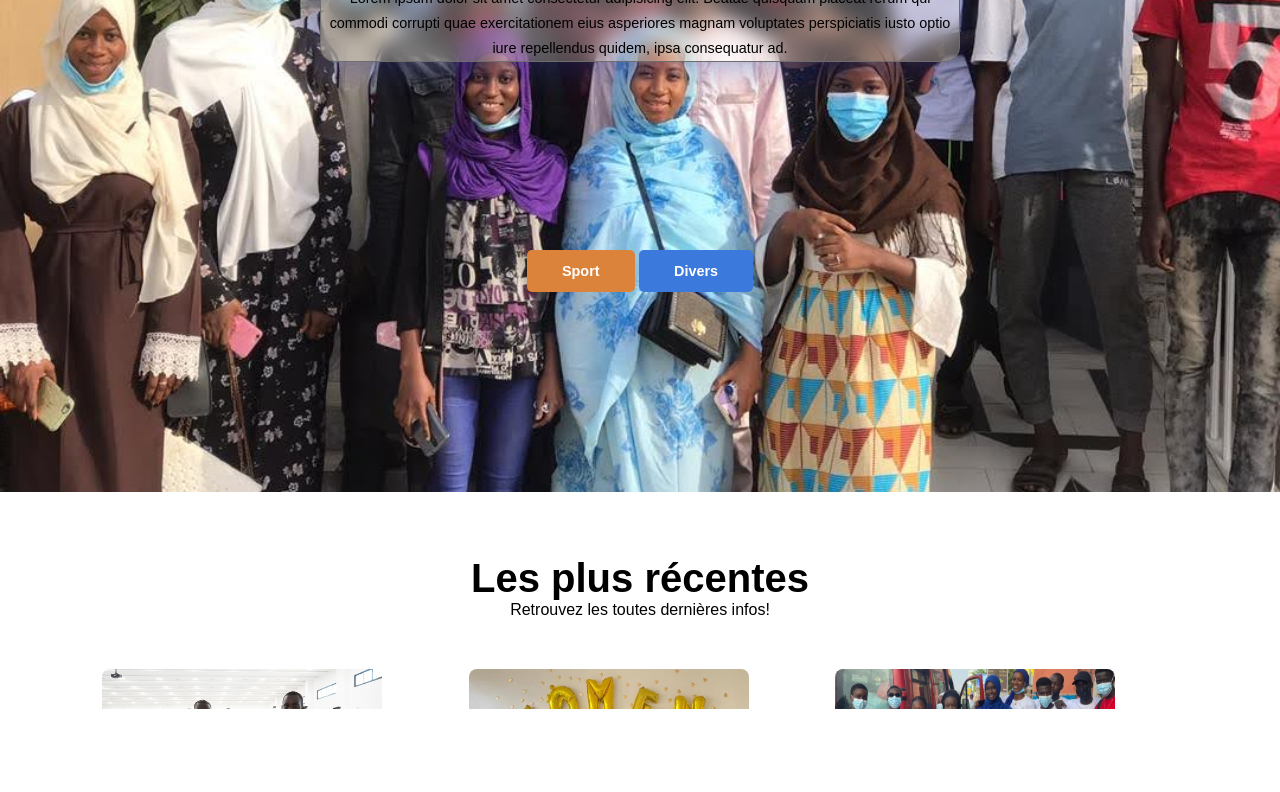
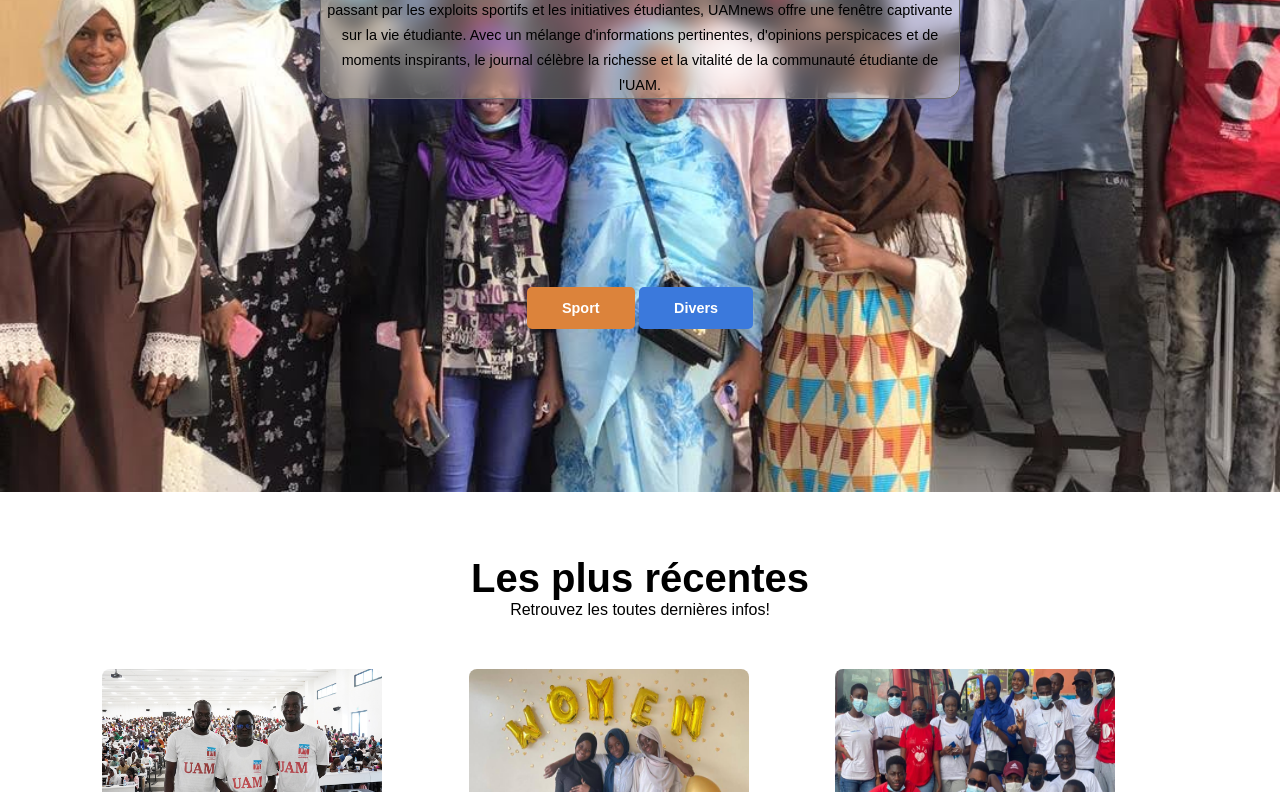
Before and after one commit to Mustafaa-nd/UAMnews, a plain HTML site: page index.html in a window 1280 px wide. Shown: the part 308-1100 px from the top of the page. Drawn offline with Linux system fonts and the light colour scheme; a web font is replaced by a local one.

Commit message:
First commit-2

```diff
--- a/index.html
+++ b/index.html
@@ -34,7 +34,7 @@
     <!-- Accueil -->
     <section id="accueil">
         <h2>UAM INSIDE</h2>
-        <p>Lorem ipsum dolor sit amet consectetur adipisicing elit. Beatae quisquam placeat rerum qui commodi corrupti quae exercitationem eius asperiores magnam voluptates perspiciatis iusto optio iure repellendus quidem, ipsa consequatur ad.</p>
+        <p>UAMnews, le vibrant journal des étudiants de l'UAM, est le reflet dynamique de la vie universitaire. Couvrant un éventail diversifié de sujets, du monde académique aux activités culturelles, en passant par les exploits sportifs et les initiatives étudiantes, UAMnews offre une fenêtre captivante sur la vie étudiante. Avec un mélange d'informations pertinentes, d'opinions perspicaces et de moments inspirants, le journal célèbre la richesse et la vitalité de la communauté étudiante de l'UAM.</p>
         <div class="bouton">
             <a class="bouton1" href="sport.html">Sport</a>
             <a class="bouton2" href="divers.html">Divers</a>
```
